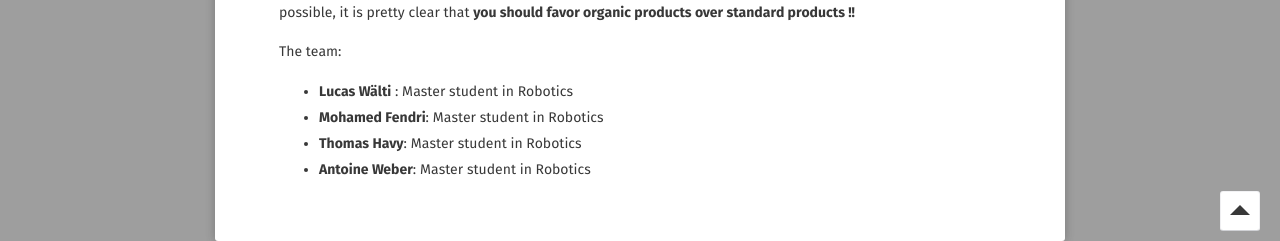
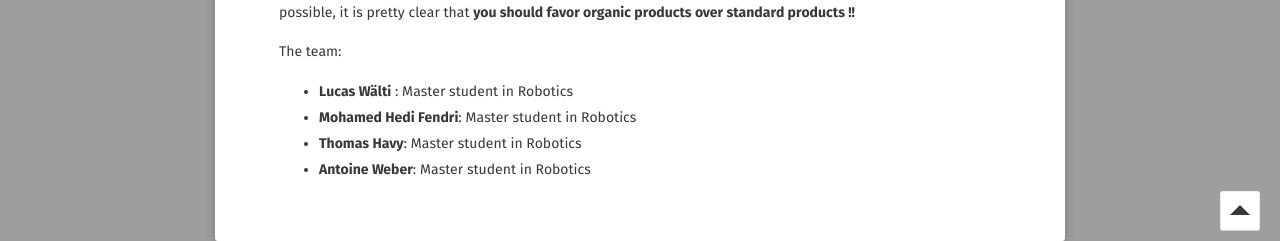
Before and after one commit to AntoineWeber/ADA_Project_RobAda, a Jekyll site: the page built from story.md, in a window 1280 px wide and 900 px high, scrolled down 9070 px. Shown: the part 659-900 px from the top of the window. Built offline with Jekyll 4.4.1, drawn with Linux system fonts in a browser that asks for light colours; some web fonts are replaced; comment, search, counter and statistics services are not loaded.

Commit message:
name typo

```diff
--- a/story.md
+++ b/story.md
@@ -145,6 +145,6 @@ However, we definitely observed a difference in terms of presence of additives i
 
 The team: <br>
 * **Lucas Wälti** : Master student in Robotics
-* **Mohamed Fendri**: Master student in Robotics
+* **Mohamed Hedi Fendri**: Master student in Robotics
 * **Thomas Havy**: Master student in Robotics
 * **Antoine Weber**: Master student in Robotics
```
